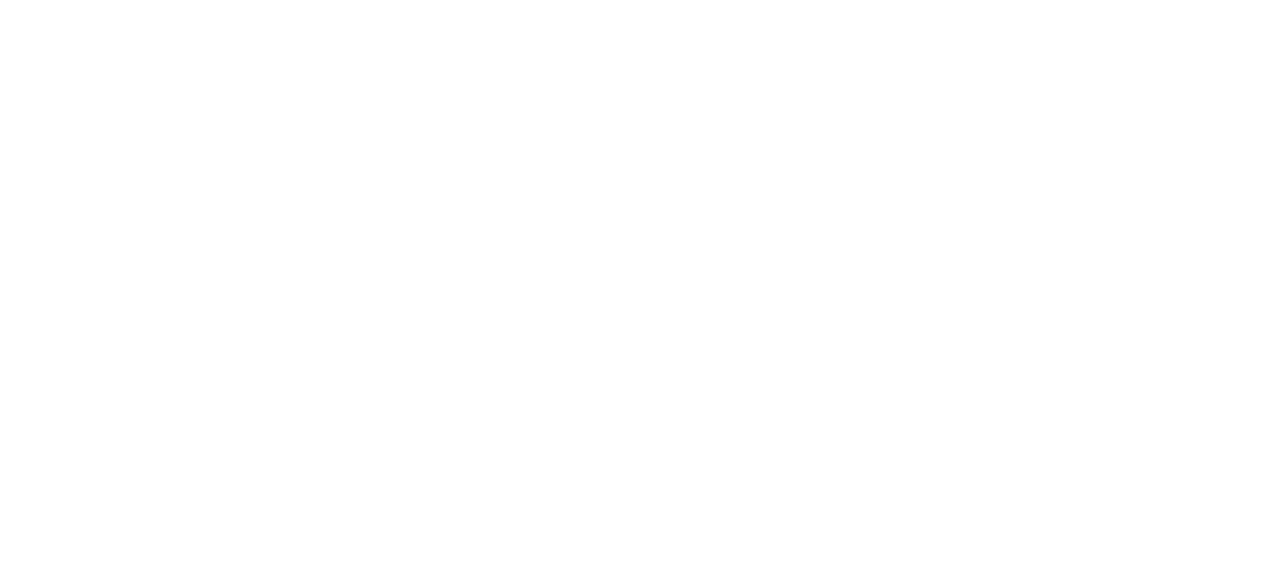
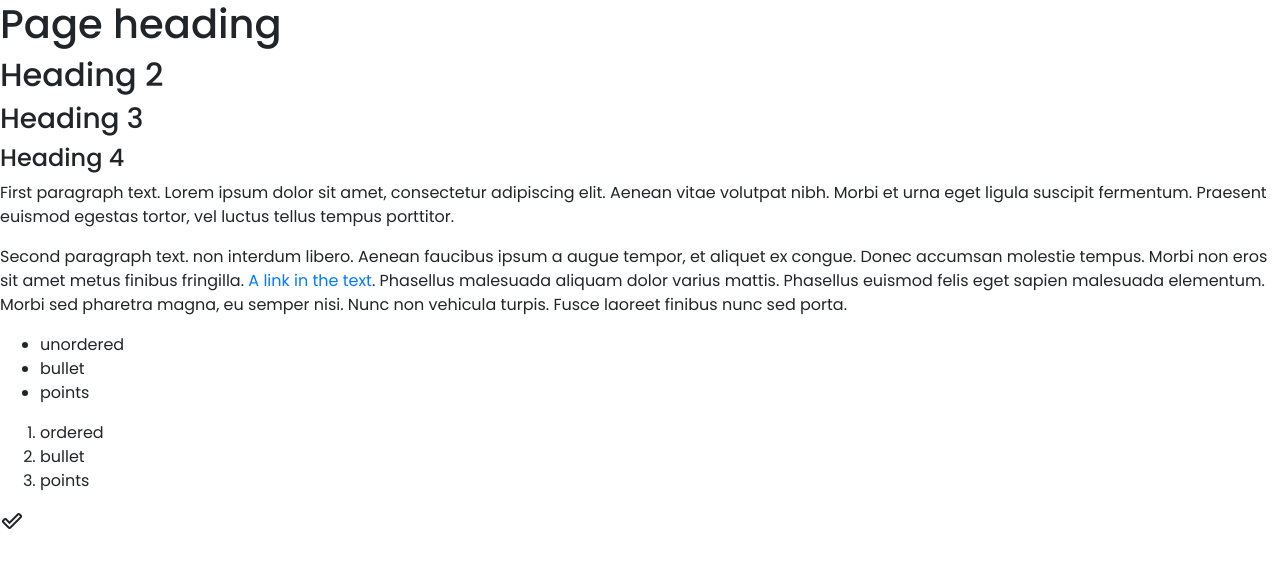
Before and after one commit to clkaha/portfolio-project, a plain HTML site: page index.html in a window 1280 px wide. Drawn offline with nearby package versions, Linux system fonts and the light colour scheme.

Commit message:
Imported bootstrap, Poppins font, material symbols.

```diff
--- a/index.html
+++ b/index.html
@@ -3,7 +3,57 @@
 	<head>
 		<meta charset="UTF-8" />
 		<meta name="viewport" content="width=device-width, initial-scale=1.0" />
-		<title>Document</title>
+		<title>Portfolio project</title>
+		<link
+			href="https://cdn.jsdelivr.net/npm/bootstrap@6.0.0-alpha.1/dist/css/bootstrap.min.css"
+			rel="stylesheet"
+			integrity="sha384-B/GM4XqrwHnWXNOWMbloTmrYXZg10cakYGmpfsR/bbzQ6JAJI4ihuyADKLnBgrCe"
+			crossorigin="anonymous"
+		/>
+		<link rel="preconnect" href="https://fonts.googleapis.com" />
+		<link rel="preconnect" href="https://fonts.gstatic.com" crossorigin />
+		<link
+			href="https://fonts.googleapis.com/css2?family=Poppins:ital,wght@0,100;0,200;0,300;0,400;0,500;0,600;0,700;0,800;0,900;1,100;1,200;1,300;1,400;1,500;1,600;1,700;1,800;1,900&display=swap"
+			rel="stylesheet"
+		/>
+		<link
+			rel="stylesheet"
+			href="https://fonts.googleapis.com/css2?family=Material+Symbols+Rounded:opsz,wght,FILL,GRAD@24,400,0,0&icon_names=done_outline"
+		/>
+		<link rel="stylesheet" href="/source/style.css" />
 	</head>
-	<body></body>
+	<body>
+		<main>
+			<h1>Page heading</h1>
+			<h2>Heading 2</h2>
+			<h3>Heading 3</h3>
+			<h4>Heading 4</h4>
+			<p>
+				First paragraph text. Lorem ipsum dolor sit amet, consectetur adipiscing
+				elit. Aenean vitae volutpat nibh. Morbi et urna eget ligula suscipit
+				fermentum. Praesent euismod egestas tortor, vel luctus tellus tempus
+				porttitor.
+			</p>
+			<p>
+				Second paragraph text. non interdum libero. Aenean faucibus ipsum a
+				augue tempor, et aliquet ex congue. Donec accumsan molestie tempus.
+				Morbi non eros sit amet metus finibus fringilla.
+				<a href="https://www.bbc.co.uk">A link in the text</a>. Phasellus
+				malesuada aliquam dolor varius mattis. Phasellus euismod felis eget
+				sapien malesuada elementum. Morbi sed pharetra magna, eu semper nisi.
+				Nunc non vehicula turpis. Fusce laoreet finibus nunc sed porta.
+			</p>
+			<ul>
+				<li>unordered</li>
+				<li>bullet</li>
+				<li>points</li>
+			</ul>
+			<ol>
+				<li>ordered</li>
+				<li>bullet</li>
+				<li>points</li>
+			</ol>
+			<span class="material-symbols-rounded"> done_outline </span>
+		</main>
+	</body>
 </html>
--- /dev/null
+++ b/source/style.css
@@ -0,0 +1,3 @@
+body {
+	font-family: "Poppins", sans-serif;
+}
```
